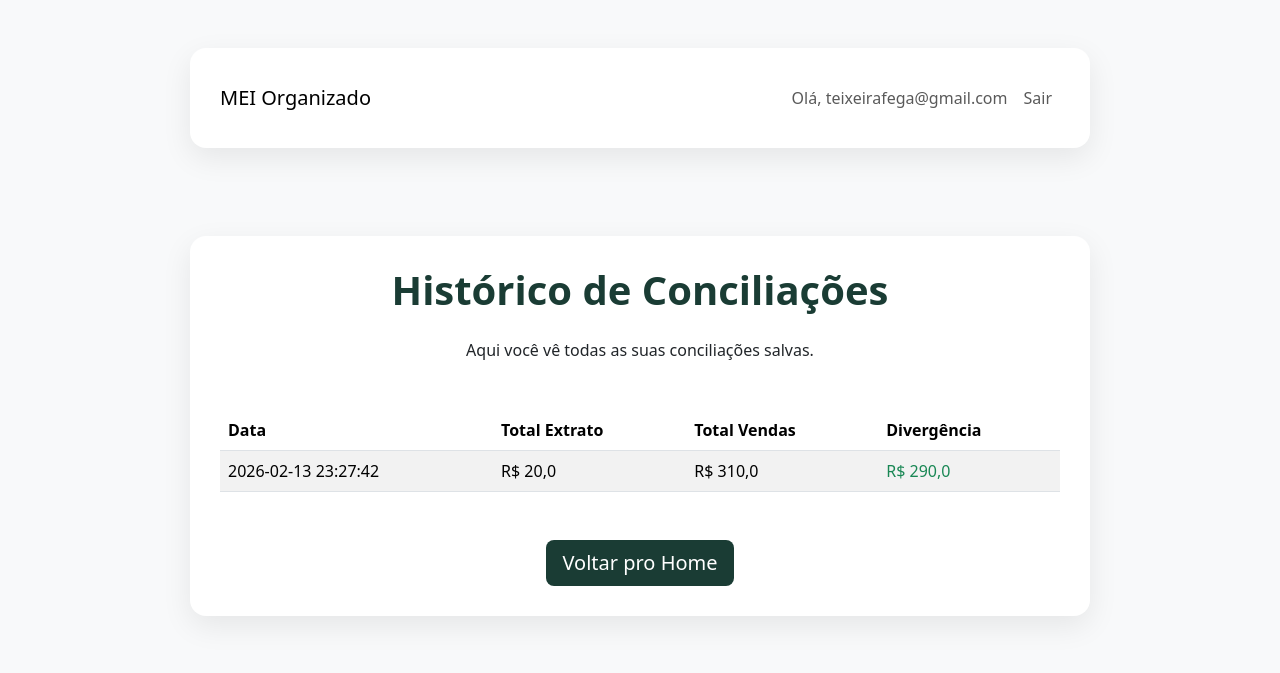
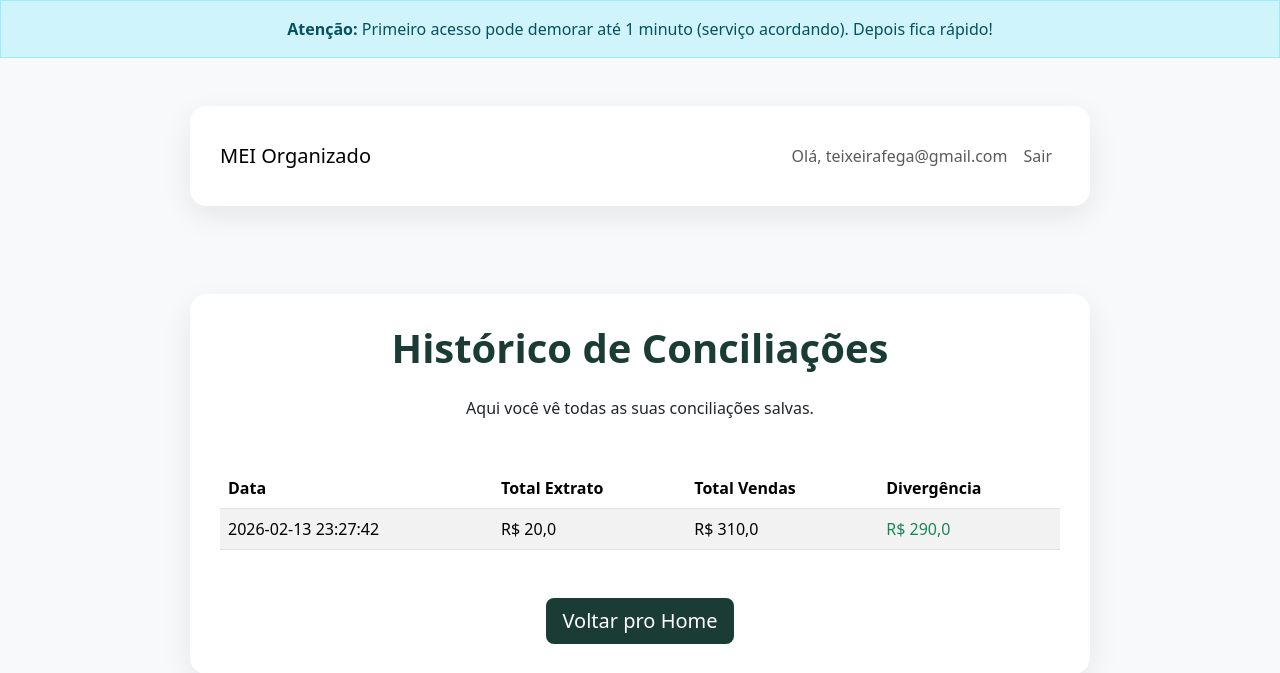
Before and after one commit to teixeirafega-code/Rednaja, a Flask app: page /historico in a window 1280 px wide. Shown: the top 673 px of the page. Run offline with Flask 3, Linux system fonts and the light colour scheme; a user stored in the database is signed in.

Commit message:
Add alert for service wake-up notice in historico.html

```diff
--- a/templates/historico.html
+++ b/templates/historico.html
@@ -15,6 +15,12 @@
     </style>
 </head>
 <body>
+
+    <!-- AVISO DE ACORDAR O SERVIÇO -->
+    <div class="alert alert-info text-center mb-0 rounded-0">
+        <strong>Atenção:</strong> Primeiro acesso pode demorar até 1 minuto (serviço acordando). Depois fica rápido!
+    </div>
+
     <nav class="navbar navbar-expand-lg navbar-light bg-light">
         <div class="container">
             <a class="navbar-brand" href="/">MEI Organizado</a>
```
